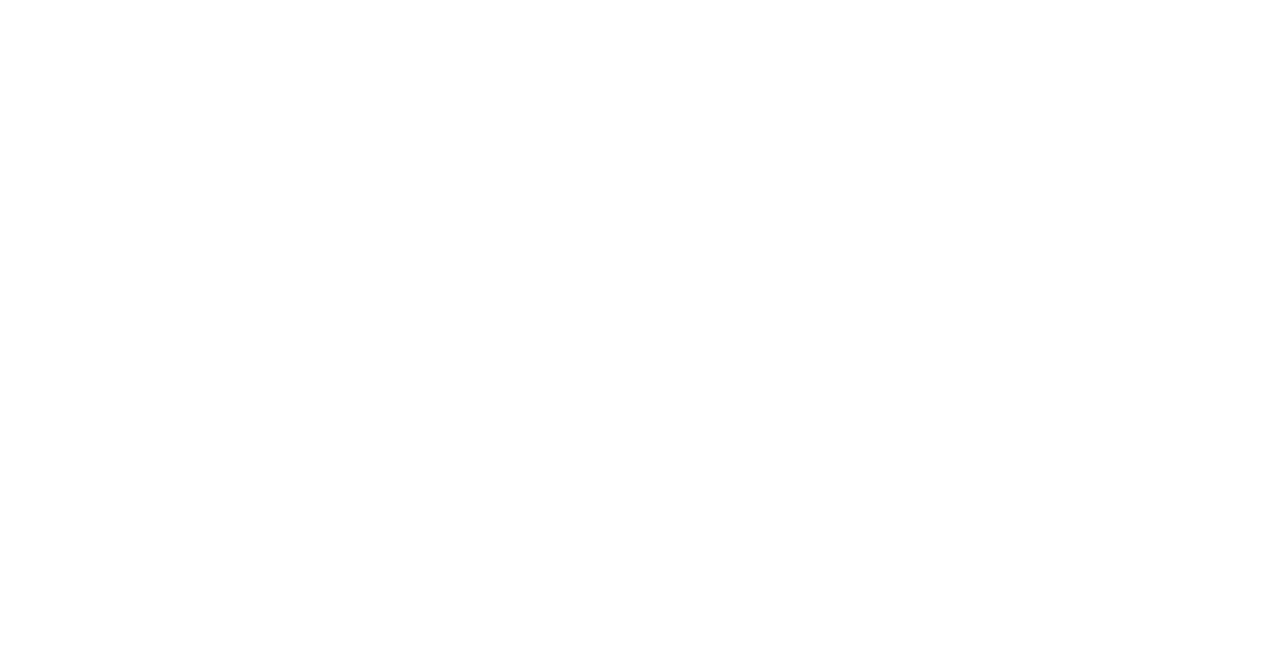
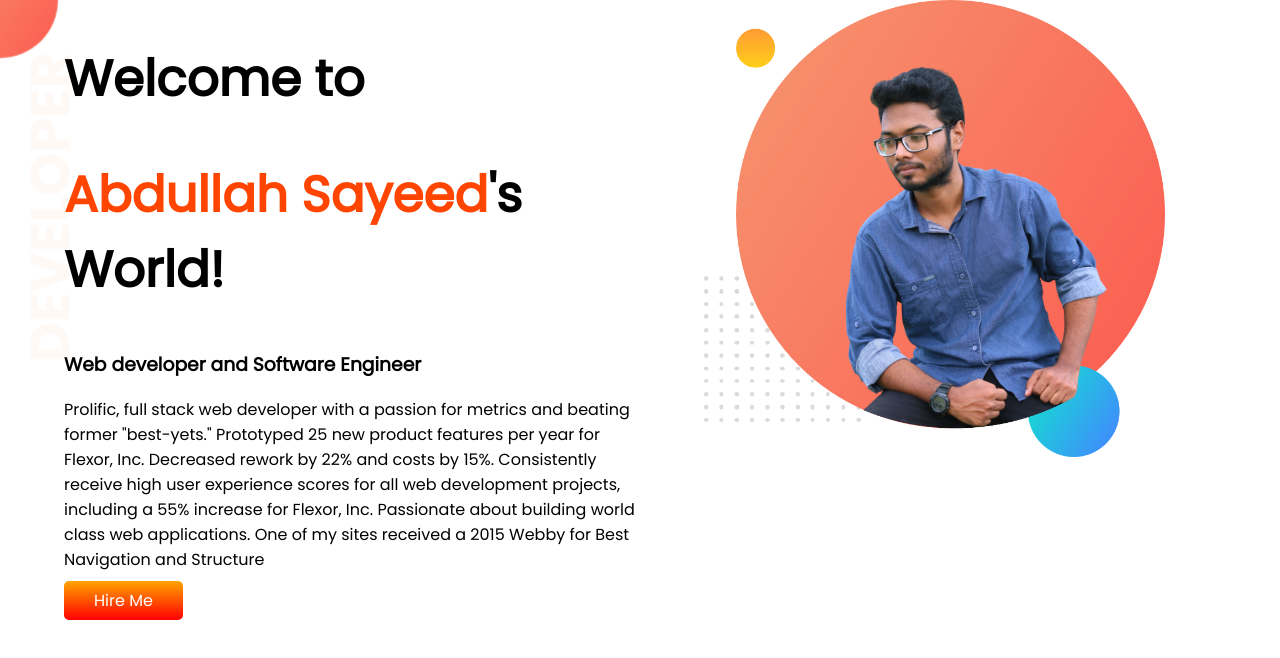
Before and after one commit to AbdullahSayeed/developer-portfolio, a plain HTML site: page index.html in a window 1280 px wide. Drawn offline with Linux system fonts and the light colour scheme.

Commit message:
banner added

```diff
--- a/index.html
+++ b/index.html
@@ -1,13 +1,39 @@
 <!DOCTYPE html>
 <html lang="en">
+
 <head>
     <meta charset="UTF-8">
     <meta http-equiv="X-UA-Compatible" content="IE=edge">
     <meta name="viewport" content="width=device-width, initial-scale=1.0">
     <title>Sayeed portfolio</title>
+    <link rel="preconnect" href="https://fonts.googleapis.com">
+    <link rel="preconnect" href="https://fonts.gstatic.com" crossorigin>
+    <link href="https://fonts.googleapis.com/css2?family=Poppins&family=Roboto+Mono:wght@300;400&display=swap"
+        rel="stylesheet">
     <link rel="stylesheet" href="style.css">
 </head>
+
 <body>
+    <section class="top-banner">
+        <div class="half-width">
+            <h1>Welcome to</h1>
+            <h1><span class="profile-name">Abdullah Sayeed</span>'s World!</h1>
+            <h3>Web developer and Software Engineer</h3>
+            <p>Prolific, full stack web developer with a passion for metrics and beating former "best-yets." Prototyped 25
+                new
+                product features per year for Flexor, Inc. Decreased rework by 22% and costs by 15%. Consistently receive
+                high user
+                experience scores for all web development projects, including a 55% increase for Flexor, Inc. Passionate
+                about
+                building world class web applications. One of my sites received a 2015 Webby for Best Navigation and
+                Structure</p>
+            <a href="www.google.com" target="_blank" class="link-button">Hire Me</a>
+        </div>
+        <div class="half-width">
+            <img src="images/my-bg.png">
+        </div>
+    </section>
 
 </body>
+
 </html>
--- a/style.css
+++ b/style.css
@@ -0,0 +1,31 @@
+body{
+    font-family: 'Poppins', sans-serif;
+    margin: 0;
+    padding: 0;
+}
+h1{
+    font-size: 50px;
+}
+.profile-name{
+    color: orangered;
+}
+.top-banner{
+    display: flex;
+    background-image: url(images/top-banner.png);
+    background-repeat: no-repeat;
+}
+.half-width{
+    width: 50%;
+    padding-left: 5%;
+}
+.half-width img{
+    width: 80%;
+}
+.link-button{
+    text-decoration: none;
+    /* background-color: orangered; */
+    background-image: linear-gradient(orange,red);
+    color: white;
+    padding: 8px 30px;
+    border-radius: 5px;
+}
```
Also changed, not shown: images/20180902022300_IMG_4537-removebg-preview (1).png (added), images/dream-bg.png (added), images/exp-bg.png (added), images/jhankar.png (added), images/jhankar2.png (added), images/my-bg.png (added), images/my-bg2.png (added), images/new-propic.png (added), images/top-banner.png (added), 1 other file.
